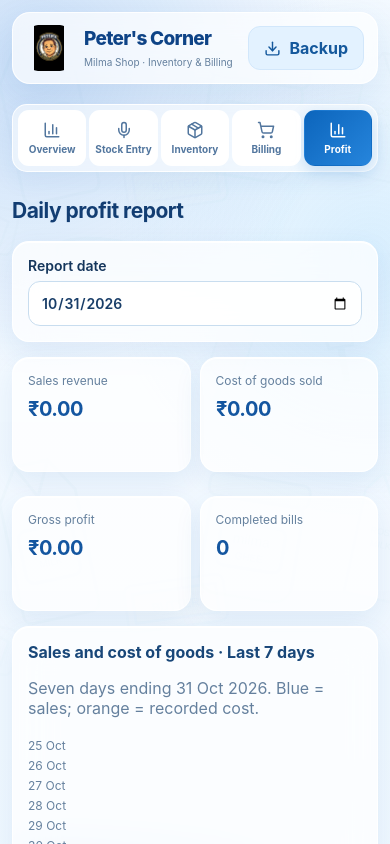
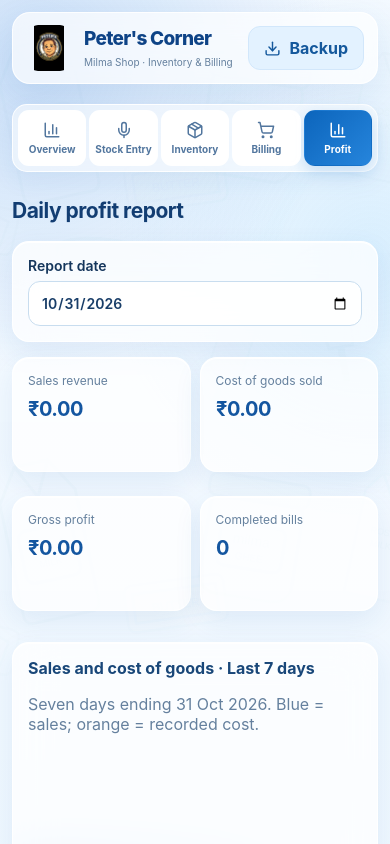
Before and after one commit to neethurajukr/peters-corner-pwa, a React (Vite) app: page / in a window 390 px wide. Both pictures are taken after a click on the button "Profit". Shown: the top 844 px of the page. Built offline with nearby package versions, Linux system fonts and the light colour scheme.

Commit message:
Style mobile-friendly profit bar and line charts

```diff
--- a/src/style.css
+++ b/src/style.css
@@ -115,3 +115,5 @@ footer{color:#7892aa}
 .pc-cloud-login{padding:0;overflow:hidden}.pc-section-toggle{display:flex;justify-content:space-between;align-items:center;width:100%;padding:16px 18px;background:transparent;color:inherit;border:0;text-align:left;font-weight:750}.pc-section-toggle small{display:block;font-weight:500;color:#66819a;margin-top:3px}.pc-cloud-login> :not(.pc-section-toggle){margin-left:16px;margin-right:16px}.pc-cloud-login> :last-child{margin-bottom:16px}.pc-invoice-heading{display:flex;align-items:flex-start;justify-content:space-between;gap:12px;flex-wrap:wrap}.pc-invoice-help{max-width:100%;font-size:13px}.pc-invoice-help summary{cursor:pointer;color:#1268af;font-weight:700;padding:6px 9px;border-radius:9px;background:#eaf4ff}.pc-invoice-help[open]{flex-basis:100%;background:#f5faff;border-radius:12px;padding:8px 12px}.pc-stock-mascot{object-fit:contain}
 
 .pc-inventory-side{background:linear-gradient(180deg,#eaf7ff,#fff);overflow:hidden}.pc-inventory-mascot{width:100%;max-width:205px;object-fit:contain}@media(prefers-reduced-motion:no-preference){.pc-inventory-mascot{animation:pc-enter .5s ease-out both,pc-inventory-float 4.5s ease-in-out .6s infinite}@keyframes pc-inventory-float{0%,100%{transform:translateY(0)}50%{transform:translateY(-4px)}}}
+
+.pc-profit-charts{display:grid;grid-template-columns:repeat(auto-fit,minmax(min(100%,340px),1fr));gap:14px;margin:16px 0}.pc-profit-charts>.muted{grid-column:1/-1}.pc-profit-bars{height:190px;display:flex;gap:10px;align-items:stretch;padding:10px 0}.pc-profit-day{min-width:0;flex:1;display:flex;flex-direction:column;align-items:center;gap:6px}.pc-profit-day small{font-size:10px;white-space:nowrap}.pc-profit-columns{flex:1;width:100%;display:flex;align-items:flex-end;justify-content:center;gap:3px;border-bottom:1px solid #dce7f2}.pc-profit-bar{width:35%;min-height:0;border-radius:5px 5px 0 0}.pc-profit-bar.sales{background:#2186ea}.pc-profit-bar.cost{background:#f5a34d}.pc-profit-legend{display:flex;flex-wrap:wrap;gap:8px 15px;font-size:12px;color:#526780}.pc-profit-svg-wrap{width:100%;overflow-x:auto}.pc-profit-svg-wrap svg{width:100%;min-width:300px;height:auto;display:block}
```
